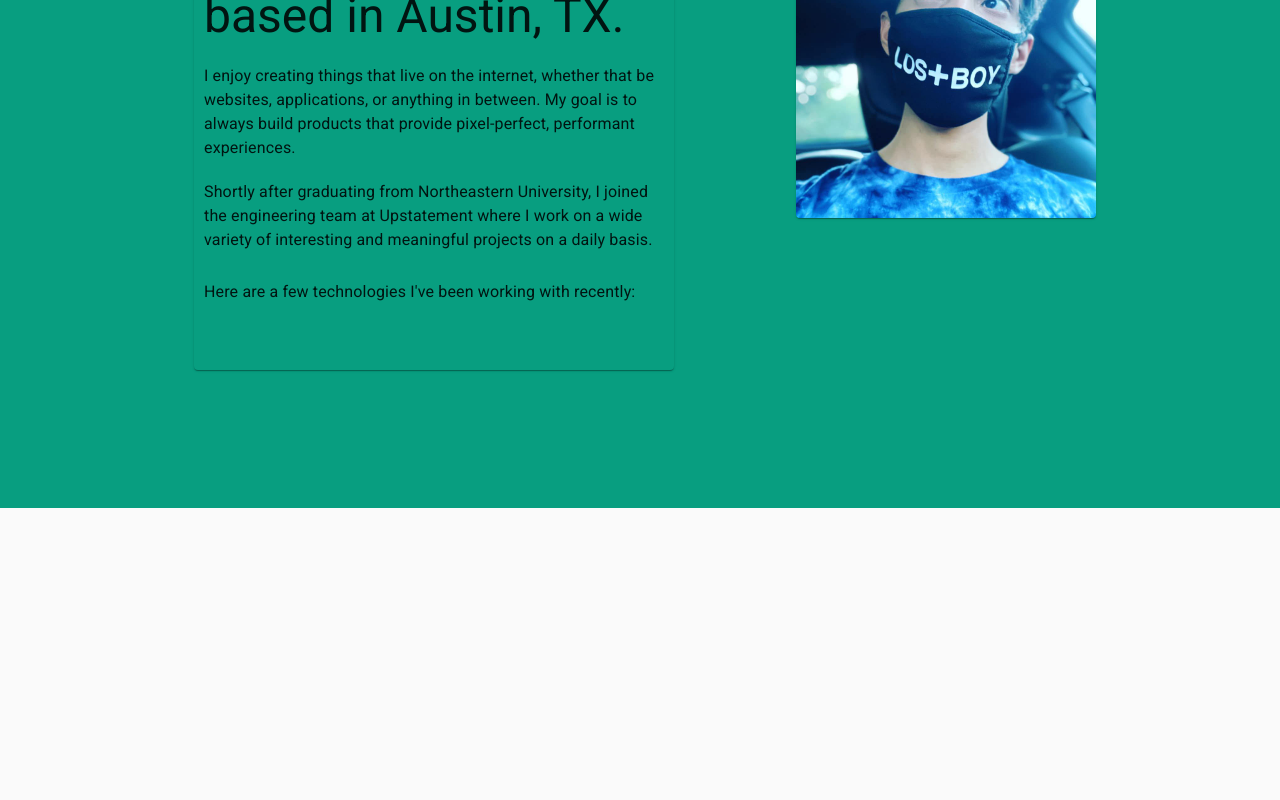
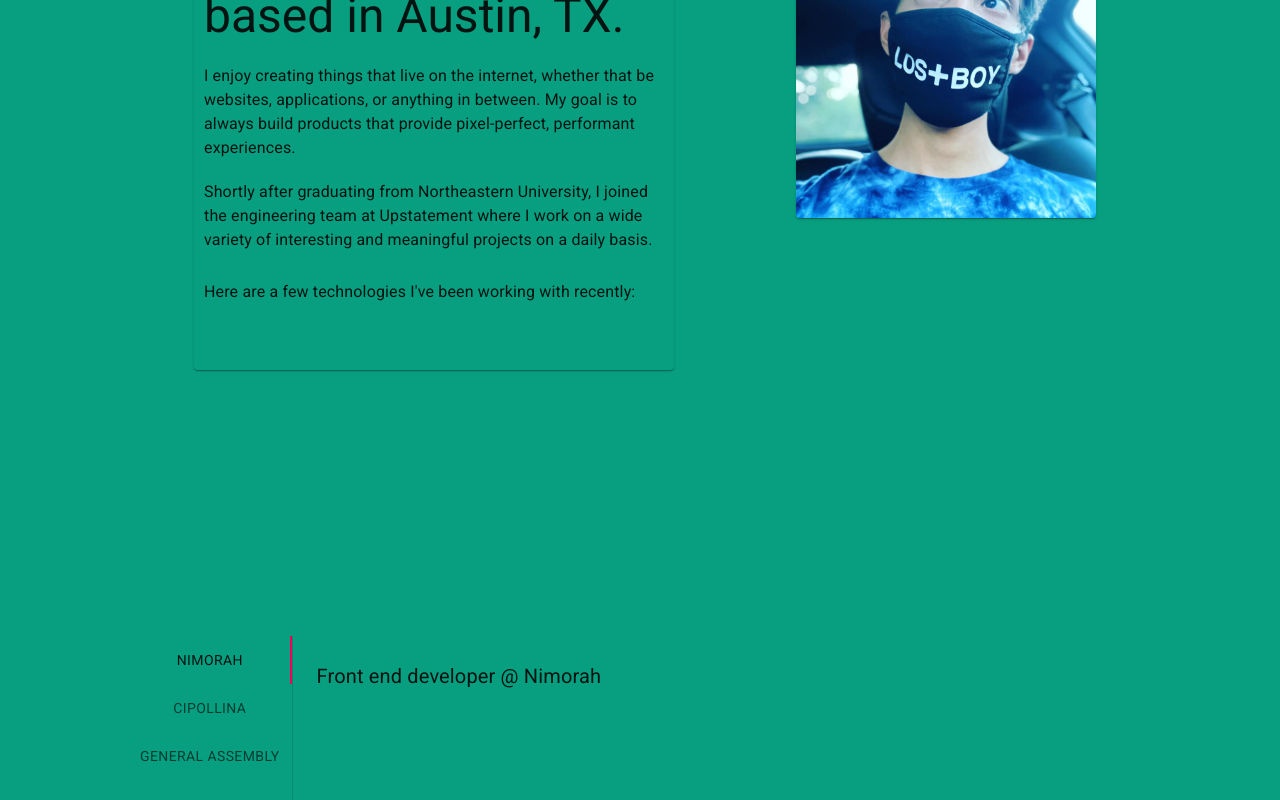
Before and after one commit to acostahf/new-portfolio, a React (Create React App) app: page / in a window 1280 px wide. Shown: the part 1172-1972 px from the top of the page. Before the commit the page ends 1680 px from the top, so only its background shows below. Built offline with nearby package versions, Linux system fonts and the light colour scheme.

Commit message:
experience component created, needs to be filled in

```diff
--- a/src/App.css
+++ b/src/App.css
@@ -1,5 +1,6 @@
 .App {
   background-color: #089e80;
+
   /* display: flex;
   flex-direction: column; */
   /* text-align: center; */
--- a/src/App.js
+++ b/src/App.js
@@ -3,6 +3,7 @@
 import NavBar from "./components/NavBar";
 import Hero from "./components/Hero";
 import About from "./components/About";
+import Experience from "./components/Experience";
 
 function App() {
   return (
@@ -10,6 +11,7 @@
       <NavBar />
       <Hero />
       <About />
+      <Experience />
     </div>
   );
 }
--- a/src/components/About.jsx
+++ b/src/components/About.jsx
@@ -1,6 +1,6 @@
 import React from "react";
 import { makeStyles } from "@material-ui/core/styles";
-import useMediaQuery from "@material-ui/core/useMediaQuery";
+// import useMediaQuery from "@material-ui/core/useMediaQuery";
 
 import { Box, Card, CardMedia, Container, Typography } from "@material-ui/core";
 
@@ -12,7 +12,6 @@
   },
   about: {
     backgroundColor: "#089e80",
-
     width: "100%",
     padding: "10%",
     height: "50%",
--- /dev/null
+++ b/src/components/Experience.jsx
@@ -0,0 +1,109 @@
+import React from "react";
+import { Box, Card, Container, Typography, Tabs, Tab } from "@material-ui/core";
+import { makeStyles } from "@material-ui/core/styles";
+import PropTypes from "prop-types";
+
+function TabPanel(props) {
+  const { children, value, index, ...other } = props;
+
+  return (
+    <div
+      role="tabpanel"
+      hidden={value !== index}
+      id={`vertical-tabpanel-${index}`}
+      aria-labelledby={`vertical-tab-${index}`}
+      {...other}
+    >
+      {value === index && (
+        <Box p={3}>
+          <Typography>{children}</Typography>
+        </Box>
+      )}
+    </div>
+  );
+}
+
+TabPanel.propTypes = {
+  children: PropTypes.node,
+  index: PropTypes.any.isRequired,
+  value: PropTypes.any.isRequired,
+};
+
+function a11yProps(index) {
+  return {
+    id: `vertical-tab-${index}`,
+    "aria-controls": `vertical-tabpanel-${index}`,
+  };
+}
+
+const useStyles = makeStyles((theme) => ({
+  root: {
+    width: "100%",
+    padding: "10%",
+    height: "50%",
+  },
+  vtabs: {
+    flexGrow: 1,
+    backgroundColor: "none",
+    display: "flex",
+    height: 224,
+  },
+  tabs: {
+    borderRight: `1px solid ${theme.palette.divider}`,
+  },
+}));
+
+export default function Experience() {
+  const classes = useStyles();
+  const [value, setValue] = React.useState(0);
+
+  const handleChange = (event, newValue) => {
+    setValue(newValue);
+  };
+  return (
+    <Container className={classes.root}>
+      <Box className={classes.box1}>
+        <div className={classes.vtabs}>
+          <Tabs
+            orientation="vertical"
+            variant="scrollable"
+            value={value}
+            onChange={handleChange}
+            aria-label="Vertical tabs "
+            className={classes.tabs}
+          >
+            <Tab label="Nimorah" {...a11yProps(0)} />
+            <Tab label="Cipollina" {...a11yProps(1)} />
+            <Tab label="General Assembly" {...a11yProps(2)} />
+          </Tabs>
+          <TabPanel value={value} index={0}>
+            <Typography
+              p={20}
+              variant="h6"
+              component="h6"
+              className={classes.tabText}
+            >
+              Front end developer @ Nimorah
+            </Typography>
+          </TabPanel>
+          <TabPanel value={value} index={1}>
+            <Typography
+              p={20}
+              variant="h2"
+              component="h2"
+              className={classes.tabText}
+            >
+              Server @ Cipollina
+            </Typography>
+          </TabPanel>
+          <TabPanel value={value} index={2}>
+            Item Three
+          </TabPanel>
+          <TabPanel value={value} index={3}>
+            Item Four
+          </TabPanel>
+        </div>
+      </Box>
+    </Container>
+  );
+}
--- a/src/components/NavBar.jsx
+++ b/src/components/NavBar.jsx
@@ -38,7 +38,7 @@
             <MenuIcon />
           </IconButton>
           <Typography variant="h6" className={classes.title}>
-            Fabian Acosta
+            FA
           </Typography>
         </Toolbar>
       </AppBar>
```
Also changed, not shown: 1 other file (tests, documents, lock files or other folders).
